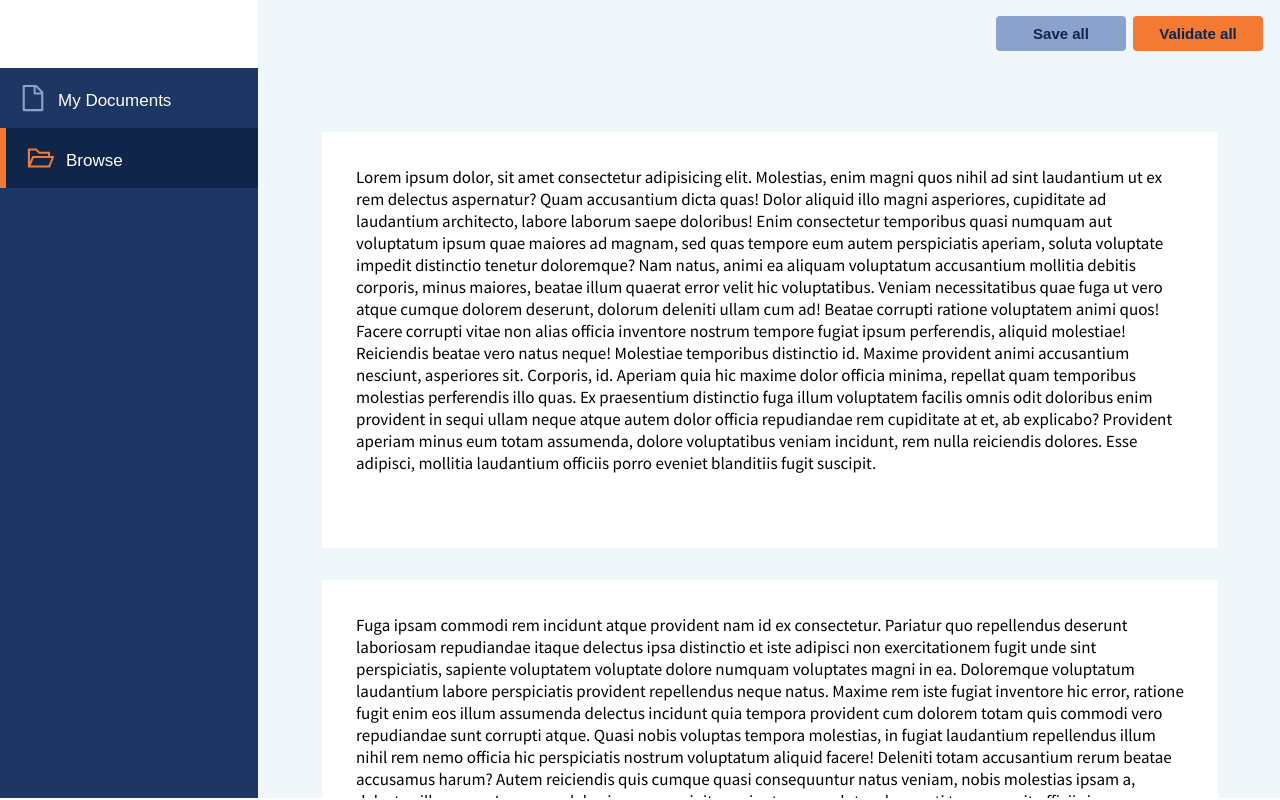
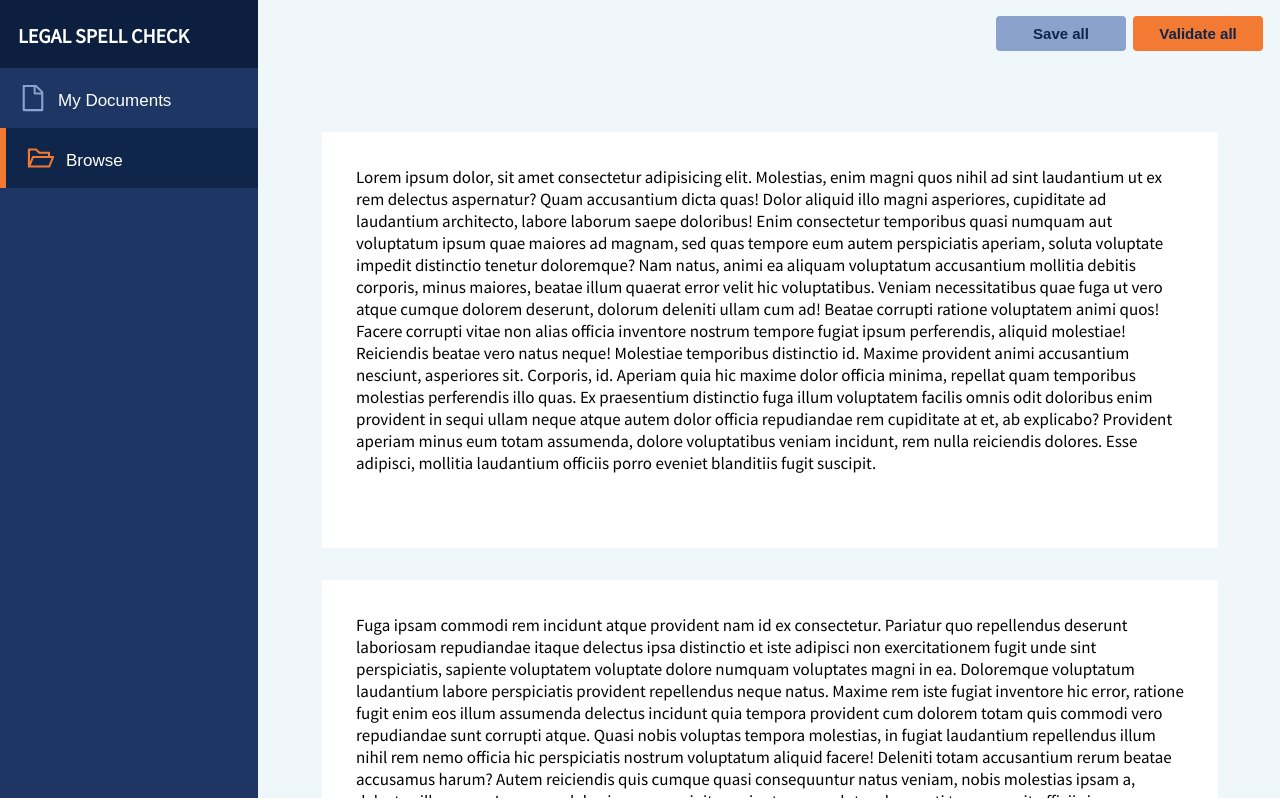
Before and after one commit to MaxCunningham19/legal_spellcheck, a React (Create React App) app in the folder client/: page / in a window 1280 px wide. Built offline with nearby package versions, Linux system fonts and the light colour scheme.

Commit message:
Add darker background for title

```diff
--- a/client/src/index.module.css
+++ b/client/src/index.module.css
@@ -6,6 +6,7 @@
     --dark-background: #1D3663;
     --light-background: #F0F7FA;
     --medium-background: #E0E9F6;
+    --darkest-background: #0d1f3f;
     --action-button: #F37A32;
     --passive-button: #8BA3CC;
     --area-button: #b7c7e0;
```
